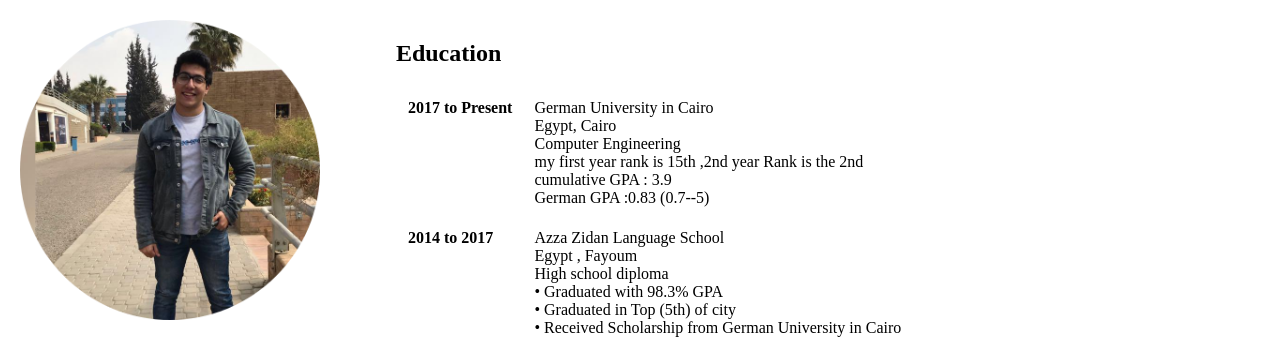
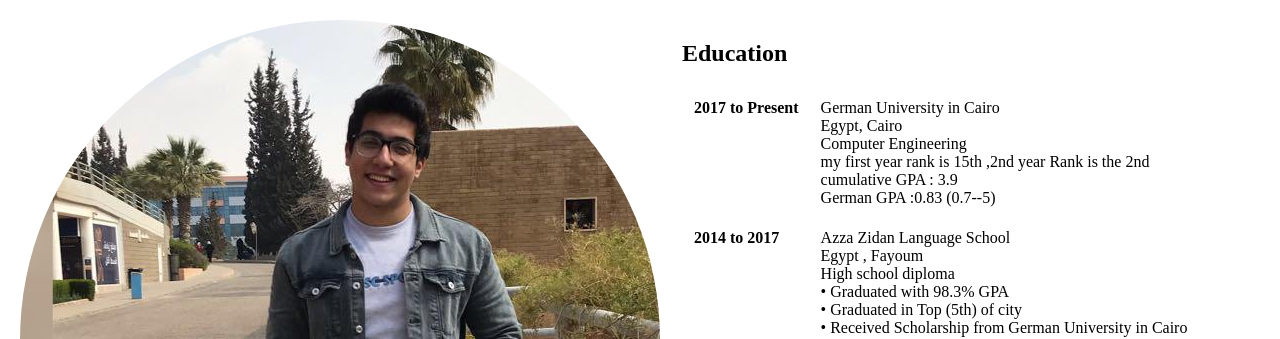
Before and after one commit to SamerGhaly/CV, a plain HTML site: page index.html in a window 1280 px wide. Shown: the top 339 px of the page. Drawn offline with Linux system fonts and the light colour scheme.

Commit message:
Update index.html

```diff
--- a/index.html
+++ b/index.html
@@ -12,8 +12,7 @@
           <img
             src="samer.png"
             alt="SAMER GHALY PROFILE PHOTO"
-            width="300"
-            height="300"
+
           />
           <h1>Samer Ghaly</h1>
           <h2>21 years old</h2>
```
